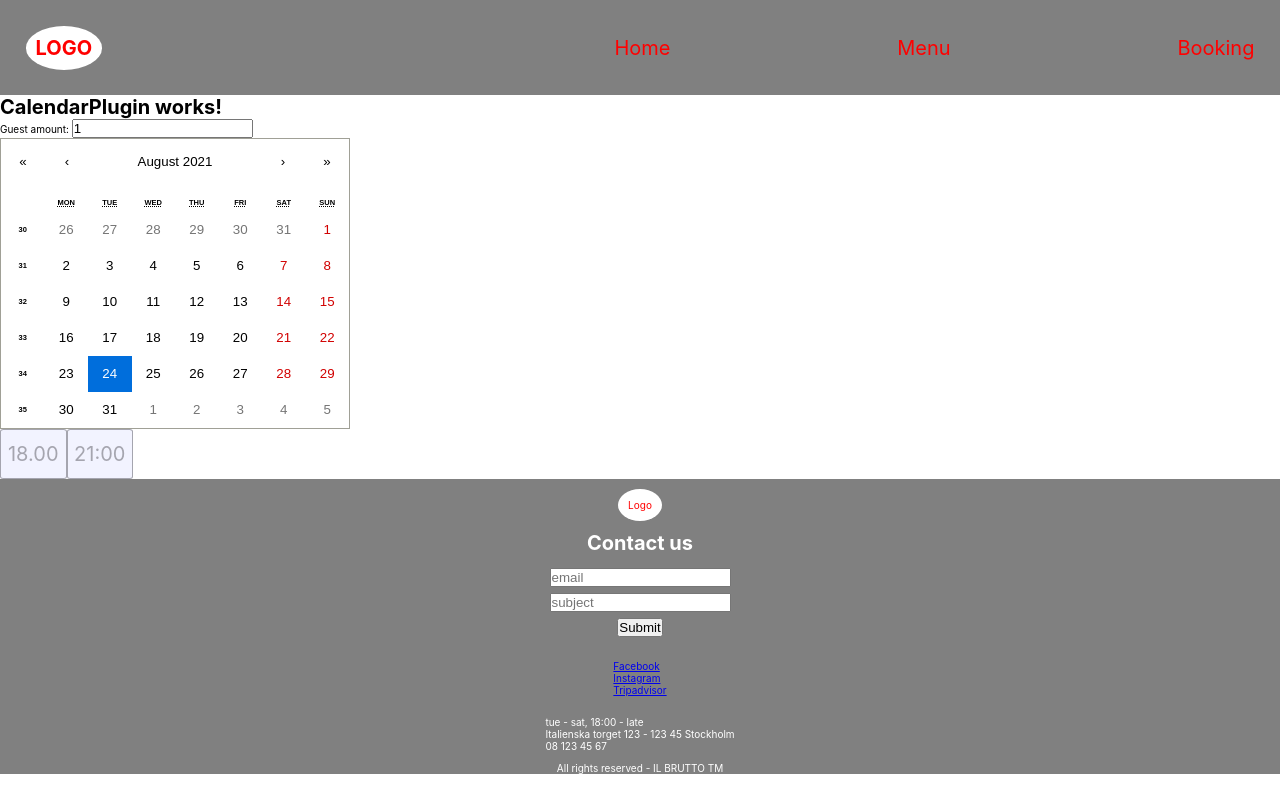
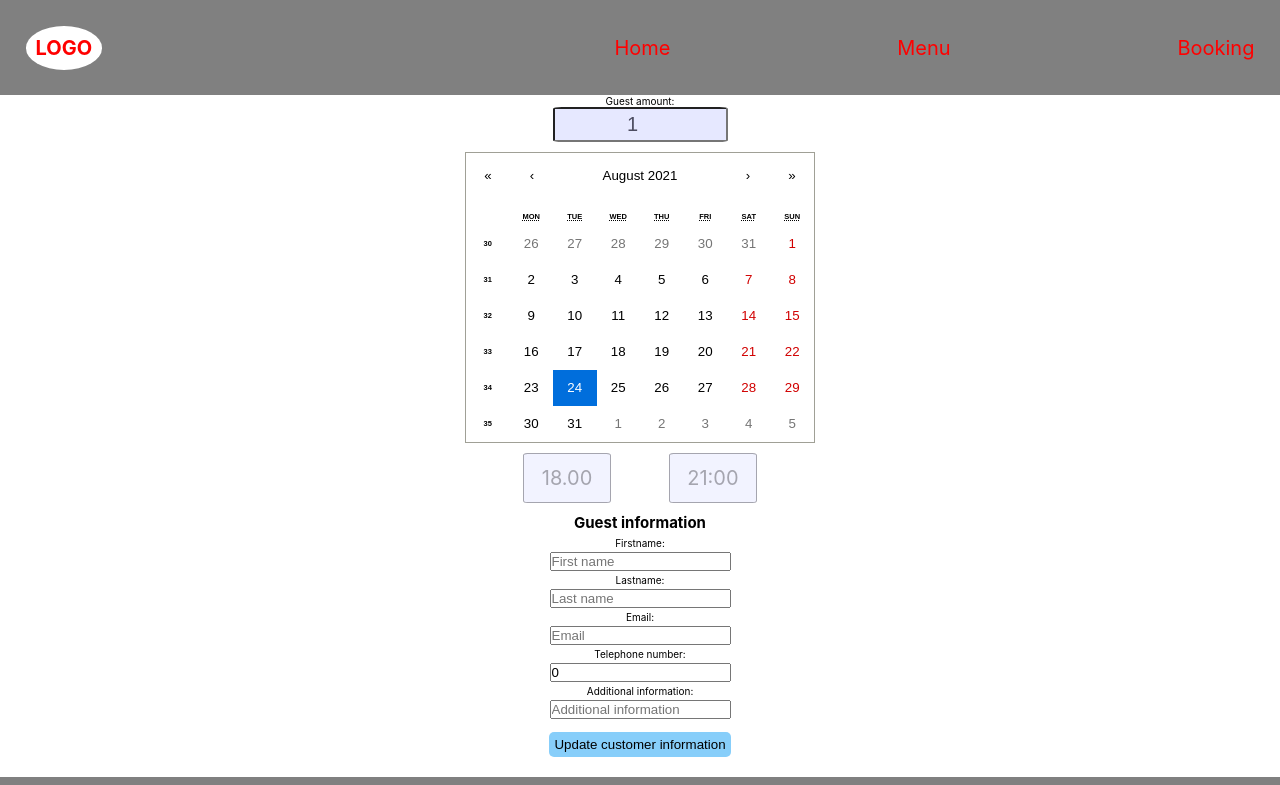
Before and after one commit to FilipAlmstedt/Il-Brutto-Front-End, a React (Create React App) app: page /booking in a window 1280 px wide. Shown: the top 785 px of the page. Built offline with nearby package versions, Linux system fonts and the light colour scheme; no server answers.

Commit message:
added userform to bookingpage

```diff
--- a/src/Components/BookingComponents/CalendarPlugin.tsx
+++ b/src/Components/BookingComponents/CalendarPlugin.tsx
@@ -21,8 +21,6 @@ export function CalendarPlugin(props: ICalendarPluginProps) {
 
   return (
     <>
-      <h1>CalendarPlugin works!</h1>
-      <div style={{ width: 700 }}>
         <label htmlFor="guestAmount">Guest amount: </label>
         <input
           id="guestAmount"
@@ -33,7 +31,7 @@ export function CalendarPlugin(props: ICalendarPluginProps) {
         />
 
         <Calendar onChange={setChosenDate} showWeekNumbers value={chosenDate} />
-      </div>
+
     </>
   );
 }
--- a/src/Components/BookingPage.tsx
+++ b/src/Components/BookingPage.tsx
@@ -1,6 +1,5 @@
 import { CalendarPlugin } from "./BookingComponents/CalendarPlugin";
-//import { BookingSummary } from "./BookingComponents/BookingSummary";
-//import { UserForm } from "./BookingComponents/UserForm";
+
 import { useEffect, useState } from "react";
 import axios from "axios";
 import { Booking } from "../Models/Booking";
@@ -9,6 +8,9 @@ import { EarlyAvailable } from "./BookingComponents/SeatingComponents/EarlyAvail
 import { EarlyFull } from "./BookingComponents/SeatingComponents/EarlyFull";
 import { LateAvailable } from "./BookingComponents/SeatingComponents/LateAvailable";
 import { LateFull } from "./BookingComponents/SeatingComponents/LateFull";
+import { AdminUserForm } from "./AdminComponents/AdminUserForm";
+import { CustomerInfo } from "../Models/CustomerInfo";
+import { v1 as uuidv1 } from "uuid";
 
 export const BookingPage = () => {
   const [bookings, setBookings] = useState<Booking[]>([]);
@@ -45,6 +47,16 @@ export const BookingPage = () => {
   const getSeatingTime = (chosenTime: string) => {
     const bookingObject = { ...booking };
     bookingObject.seatingTime = chosenTime;
+    setBooking(bookingObject);
+  };
+
+  const getCustomerInfo = (customerInput: CustomerInfo) => {
+    const bookingObject = { ...booking };
+    bookingObject.customerInfo = customerInput;
+
+    // Create unique bookingRef
+    bookingObject.bookingRef = uuidv1();
+
     setBooking(bookingObject);
     console.log(bookingObject);
   };
@@ -93,11 +105,12 @@ export const BookingPage = () => {
   }, []);
 
   return (
-    <>
+    <><div className="calenderContainer">
       <CalendarPlugin
         getUserAmount={getGuestAmount}
         getUserDate={sortBookings}
       ></CalendarPlugin>
+      </div>
       {/* rendera komponent beroende på tillgänglighet */}
       <div className="seatingContainer">
         {earlyTable ? (
@@ -112,8 +125,8 @@ export const BookingPage = () => {
         )}
       </div>
 
-      {/* <UserForm></UserForm>
-      <BookingSummary></BookingSummary> */}
+      <AdminUserForm addCustomerInfo={getCustomerInfo}></AdminUserForm>
+
     </>
   );
 };
--- a/src/SCSS/pages/_booking.scss
+++ b/src/SCSS/pages/_booking.scss
@@ -1,21 +1,21 @@
 .seatingContainer {
-  @include flexStyling(row, start);
-  align-items: flex-start;
-
-  width: 133px;
-  height: 50px;
-  border-radius: 5%;
-}
+  @include flexStyling(row, space-evenly);
+  width:35rem;
+  height:5rem;
+  margin:0 auto;
+  margin-top:1rem;
 
   .seating {
-  width: 50%;
+    @include flexCenter(column);
+    width: 25%;
     border: 1px solid rgb(77, 77, 97);
     background-color: rgb(230, 232, 255);
     border-radius: 5%;
     height: 100%;
-  @include flexCenter(column);
     font-size: 2rem;
     color:rgb(77, 77, 97);
+
+
   }
 
   .full {
@@ -24,4 +24,31 @@
 
   .available {
     cursor:pointer;
+    &:hover {
+      background-color: rgb(189, 194, 255);
     }
+
+  }
+
+
+}
+
+
+
+
+
+.calenderContainer {
+  @include flexCenter(column);
+
+  #guestAmount {
+    width:17.5rem;
+    height:3.5rem;
+    text-align: center;
+    font-size:2rem;
+    color:rgb(77, 77, 97);
+    background-color: rgb(230, 232, 255);
+    border-radius: 5%;
+    margin-bottom:1rem;
+
+  }
+}
```
Lines whose indentation alone changed are shown as unchanged.
